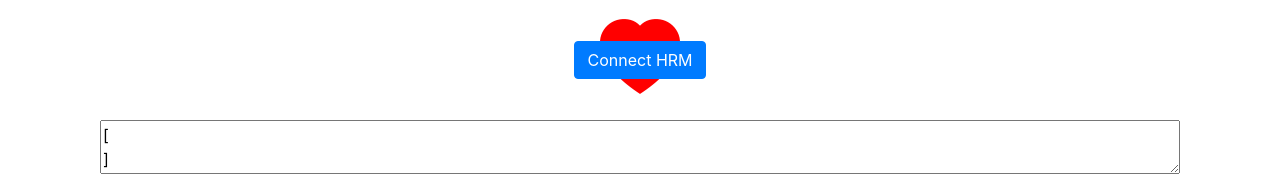
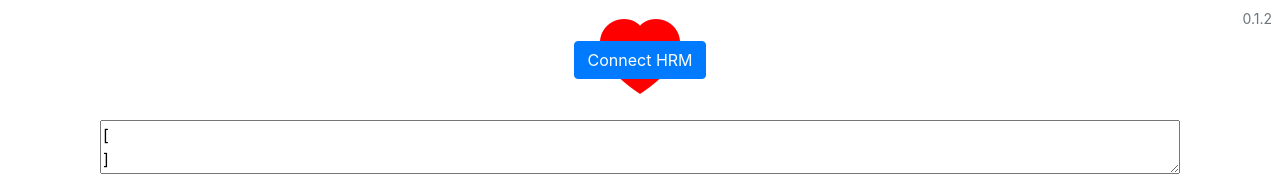
Before and after one commit to Roaders/hrm-trainer-control, an Angular app: page / in a window 1280 px wide. Shown: the top 176 px of the page. Built offline with nearby package versions, Linux system fonts and the light colour scheme.

Commit message:
Display Version

```diff
--- a/src/app/app.module.ts
+++ b/src/app/app.module.ts
@@ -1,7 +1,6 @@
 import { NgModule } from '@angular/core';
 import { BrowserModule } from '@angular/platform-browser';
 
-import { version } from '../../package.json';
 import { AppRoutingModule } from './app-routing.module';
 import { AppComponent } from './components/app/app.component';
 import { HeartRateComponent } from './components/heart-rate/heart-rate.component';
@@ -14,8 +13,4 @@ import { HeartRateDevice } from './devices/heart-rate.device';
     providers: [HeartRateDevice],
     bootstrap: [AppComponent],
 })
-export class AppModule {
-    constructor() {
-        document.title = `HRM Trainer Control ${version}`;
-    }
-}
+export class AppModule {}
--- a/src/app/components/app/app.component.html
+++ b/src/app/components/app/app.component.html
@@ -1,3 +1,5 @@
+
+<small class="version-display text-muted">{{version}}</small>
 
 <div class="container">
 
--- a/src/app/components/app/app.component.scss
+++ b/src/app/components/app/app.component.scss
@@ -0,0 +1,6 @@
+
+.version-display{
+    position: absolute;
+    right: 0.5rem;
+    top: 0.5rem;
+}
--- a/src/app/components/app/app.component.ts
+++ b/src/app/components/app/app.component.ts
@@ -1,8 +1,18 @@
 import { Component } from '@angular/core';
+
+import { version } from '../../../../package.json';
 
 @Component({
     selector: 'app-root',
     templateUrl: './app.component.html',
     styleUrls: ['./app.component.scss'],
 })
-export class AppComponent {}
+export class AppComponent {
+    constructor() {
+        document.title = `HRM Trainer Control ${version}`;
+    }
+
+    public get version(): string {
+        return version;
+    }
+}
```
